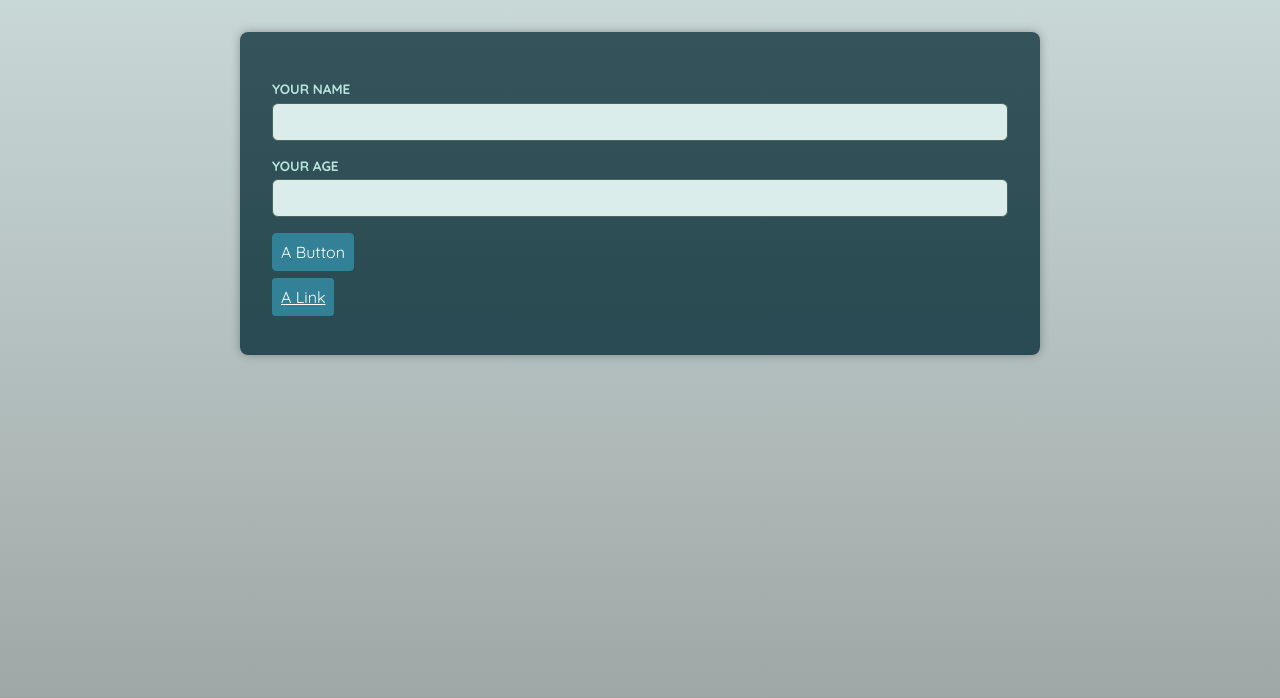
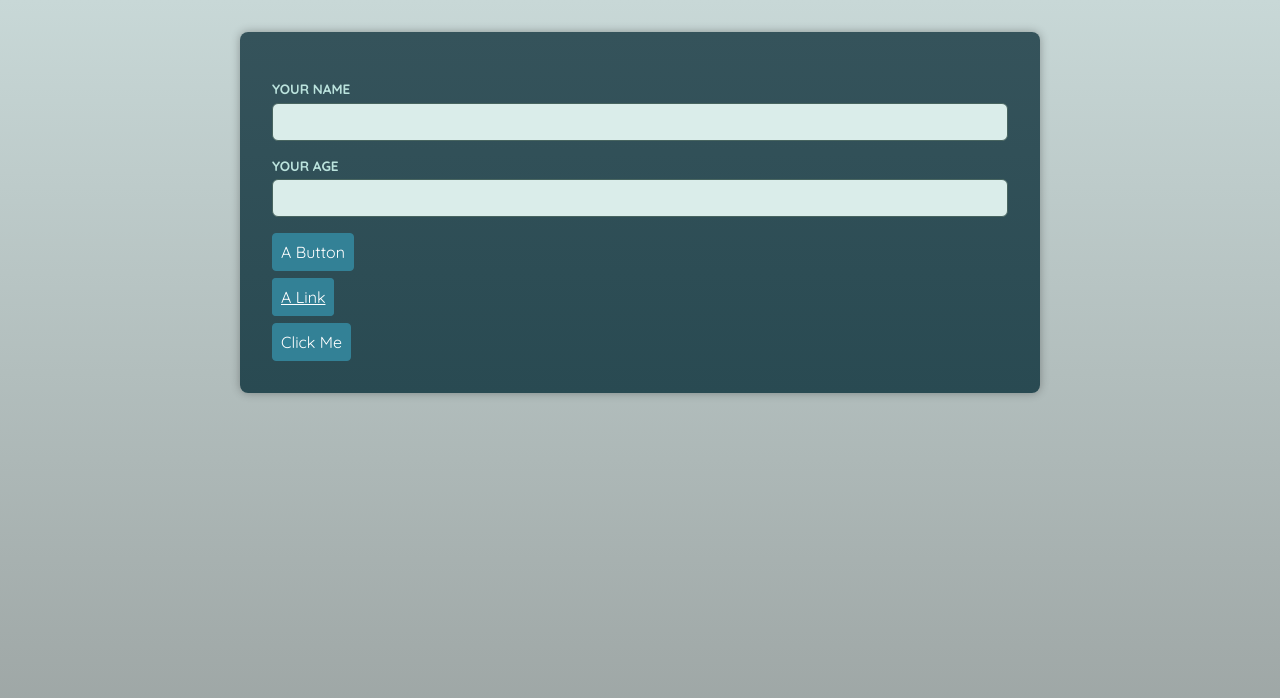
Before and after one commit to Anty-Anty/TS-Input, a React (Vite) app: page / in a window 1280 px wide. Shown: the top 698 px of the page. Built offline with nearby package versions, Linux system fonts and the light colour scheme; a web font is replaced by a local one.

Commit message:
add Container component

```diff
--- a/src/App.tsx
+++ b/src/App.tsx
@@ -1,5 +1,6 @@
 import Input from './components/Input.tsx'
 import Button from './components/Button.tsx';
+import Container from './components/Container.tsx'
 
 function App() {
   return (
@@ -12,6 +13,7 @@
       <p>
       <Button el="anchor" href='https://google.com'>A Link</Button>
       </p>
+      <Container as={Button} el="button">Click Me</Container>
     </main>
   );
 }
--- a/src/components/Container.tsx
+++ b/src/components/Container.tsx
@@ -0,0 +1,18 @@
+import { type ElementType, type ReactNode, type ComponentPropsWithoutRef } from "react";
+
+type ContainerProps<T extends ElementType> = {
+    //name of component
+    as?: T;
+    //JSX code
+    children: ReactNode;
+} & ComponentPropsWithoutRef<T>;
+
+export default function Container<C extends ElementType>({
+    as,
+    children,
+    ...props
+}: ContainerProps<C>) {
+    const Component = as || 'div';
+    return <Component {...props}>{children}</Component>
+
+};
```
